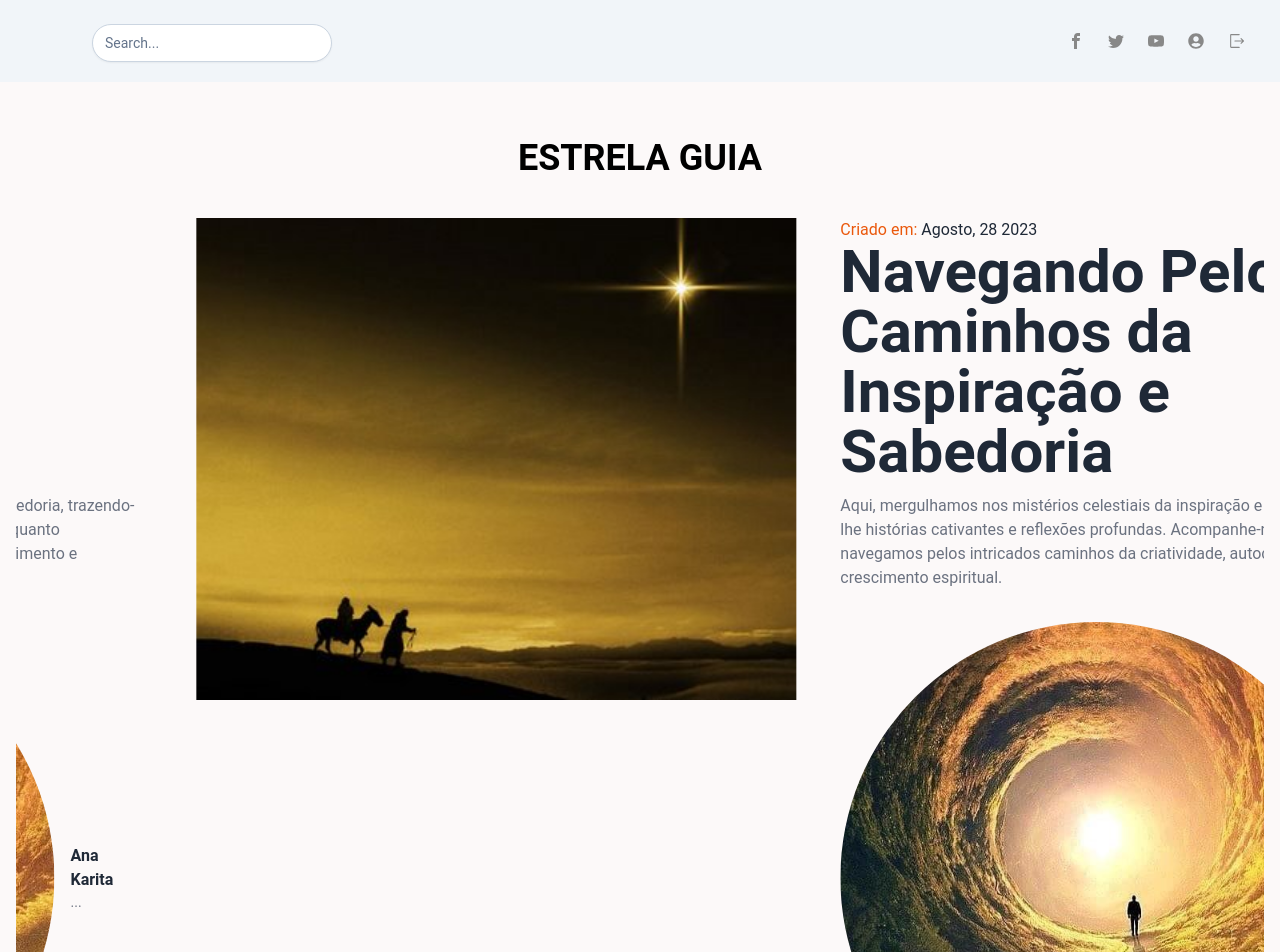
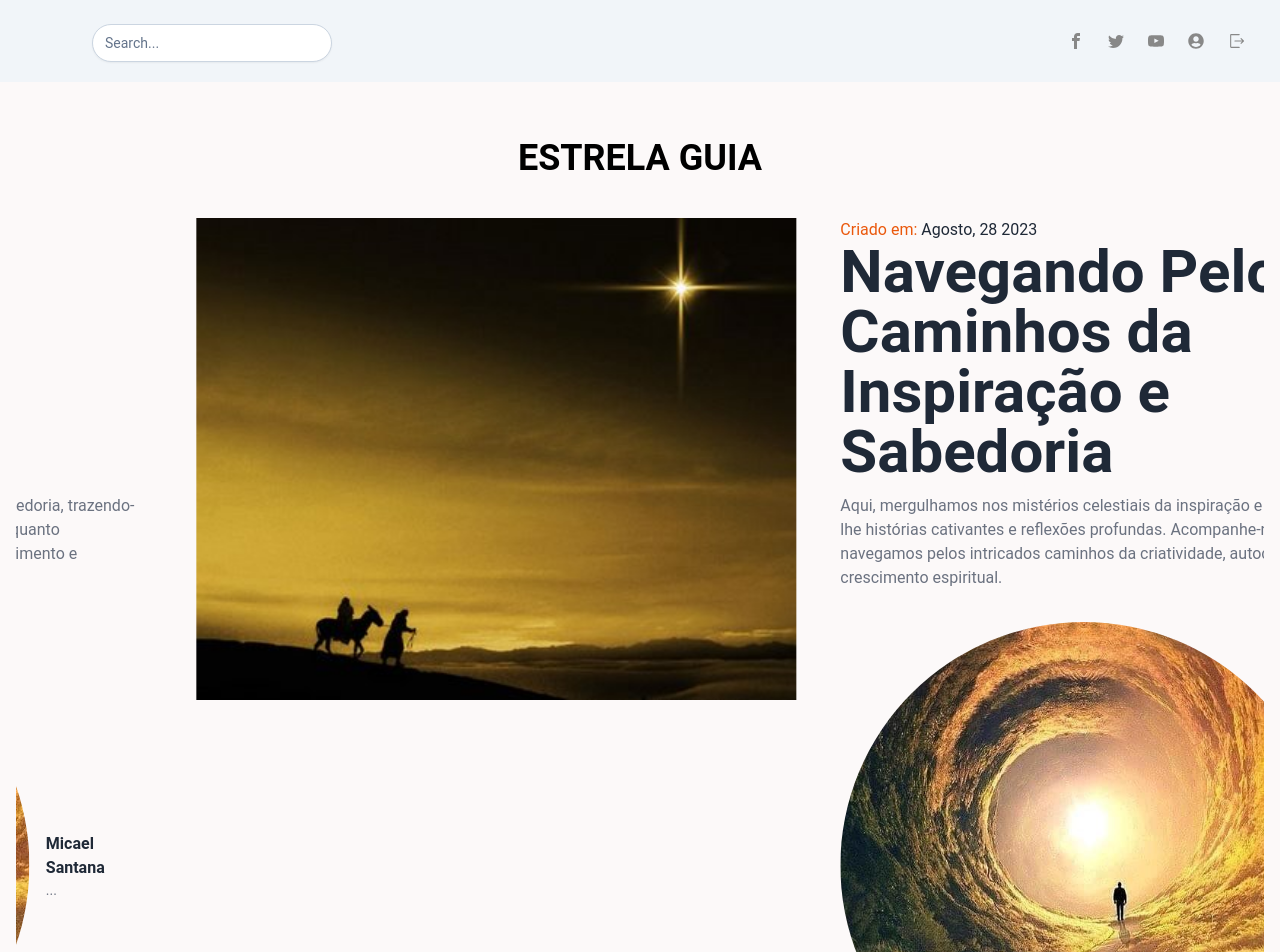
Before and after one commit to iSantanaaH/blog-star-guide, a Next.js app in the folder front-end_next/: page / in a window 1280 px wide. Shown: the top 952 px of the page. Built offline with nearby package versions, Linux system fonts and the light colour scheme; no server answers.

Commit message:
Update author.tsx

```diff
--- a/front-end_next/app/Components/Child/author.tsx
+++ b/front-end_next/app/Components/Child/author.tsx
@@ -56,7 +56,7 @@ const Author = ({ children }: AuthorProps) => {
 
       <div className="flex flex-col justify-center px-4">
         <Link href={"/"}>
-        <span className="text-md font-bold text-gray-800 hover:text-gray-600 ">Ana Karita</span>
+        <span className="text-md font-bold text-gray-800 hover:text-gray-600 ">Micael Santana</span>
         </Link>
         <span className="text-sm text-gray-500">...</span>
         {/* <Link href={"/"}>
```
